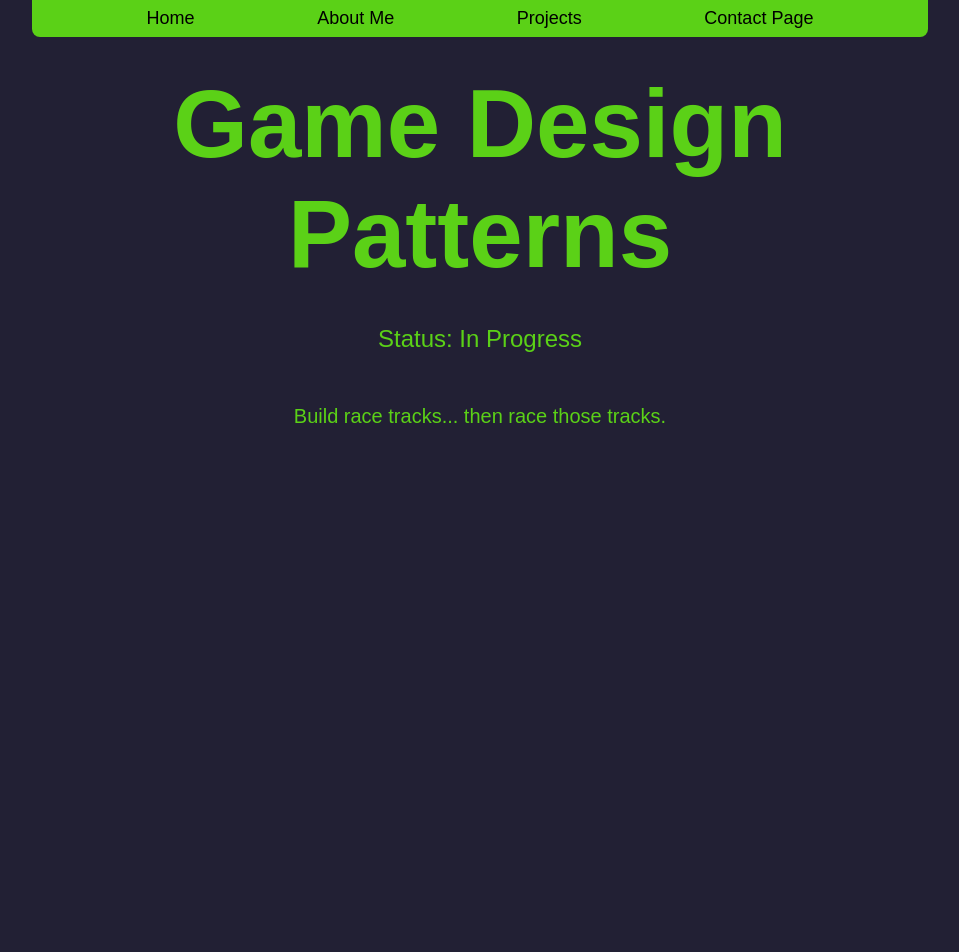
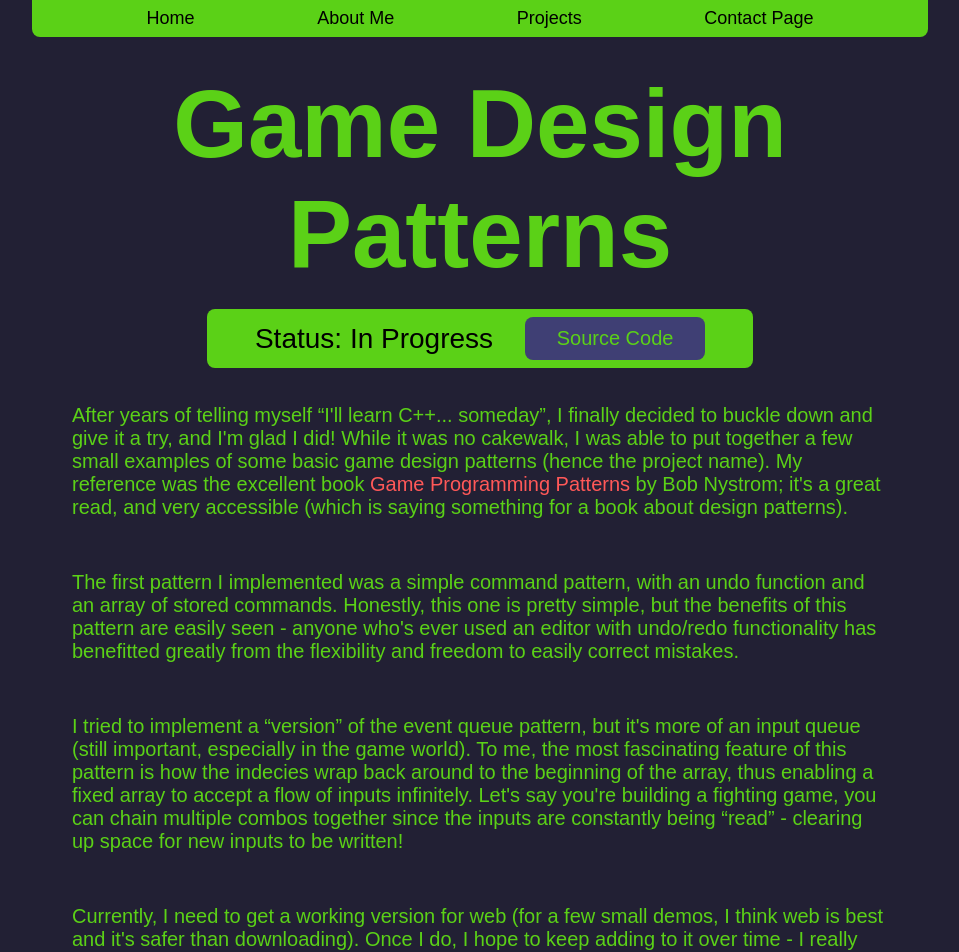
Before and after one commit to JoelWakefield/nextjs-blog, a Next.js app: page /projects/game-design-patterns in a window 1280 px wide. Shown: the top 952 px of the page, without its empty margins (160-1119 px from the left). Before the commit the page ends 800 px from the top, so only its background shows below. Built offline with nearby package versions, Linux system fonts and the light colour scheme.

Commit message:
pre-launch content

```diff
--- a/src/pages/projects/game-design-patterns.tsx
+++ b/src/pages/projects/game-design-patterns.tsx
@@ -1,15 +1,36 @@
+import { ReactElement } from "react";
+import Link from "next/link";
 import { NextPageWithLayout } from "@/pages/_app";
 import Layout from "@/components/layout";
-import { ReactElement } from "react";
+import StatusBar from "@/components/statusbar";
 import styles from "@/app/page.module.css";
 
 const GameDesignPatterns: NextPageWithLayout = () => {
   return (
     <div className={styles.ctaList}>
         <h1>Game Design Patterns</h1>
-        <p className={styles.subheading}>Status: In Progress</p>
 
-        <p className={styles.content}>Build race tracks... then race those tracks.</p>
+        <StatusBar
+          status={false}
+          code="https://github.com/Wake1st/GameDesignPatterns"
+          play={null}
+        />
+
+        <p className={styles.content}>
+          After years of telling myself &ldquo;I&apos;ll learn C++... someday&rdquo;, I finally decided to buckle down and give it a try, and I&apos;m glad I did! While it was no cakewalk, I was able to put together a few small examples of some basic game design patterns (hence the project name). My reference was the excellent book <Link className={styles.primary} href="https://gameprogrammingpatterns.com/contents.html">Game Programming Patterns</Link> by Bob Nystrom; it&apos;s a great read, and very accessible (which is saying something for a book about design patterns).
+        </p>
+
+        <p className={styles.content}>
+          The first pattern I implemented was a simple command pattern, with an undo function and an array of stored commands. Honestly, this one is pretty simple, but the benefits of this pattern are easily seen - anyone who&apos;s ever used an editor with undo/redo functionality has benefitted greatly from the flexibility and freedom to easily correct mistakes.
+        </p>
+
+        <p className={styles.content}>
+          I tried to implement a &ldquo;version&rdquo; of the event queue pattern, but it&apos;s more of an input queue (still important, especially in the game world). To me, the most fascinating feature of this pattern is how the indecies wrap back around to the beginning of the array, thus enabling a fixed array to accept a flow of inputs infinitely. Let&apos;s say you&apos;re building a fighting game, you can chain multiple combos together since the inputs are constantly being &ldquo;read&rdquo; - clearing up space for new inputs to be written!
+        </p>
+
+        <p className={styles.content}>
+          Currently, I need to get a working version for web (for a few small demos, I think web is best and it&apos;s safer than downloading). Once I do, I hope to keep adding to it over time - I really want to try a bytecode demo!
+        </p>
     </div>
   );
 }
```
Also changed, not shown: src/pages/projects/course-constructor.tsx (deleted, +0 -25 lines), src/pages/projects/index.tsx (+14 -0 lines), src/pages/projects/serpentes-3d.tsx (+8 -0 lines), public/patterns.png (added), public/serpentes_3d.png (added), src/components/card.tsx (indentation only).
